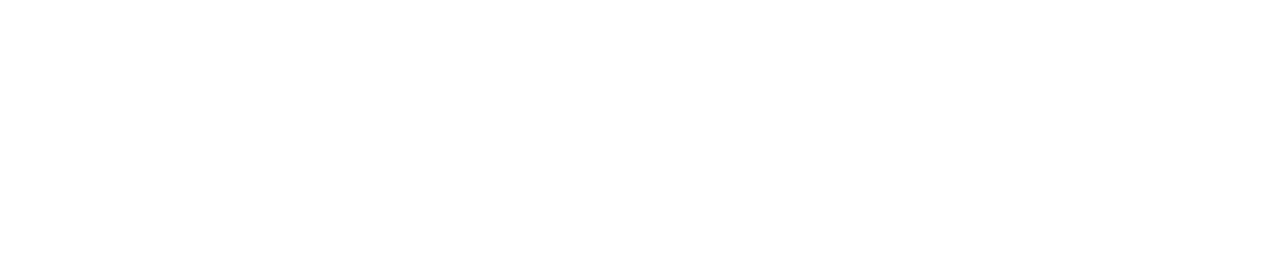
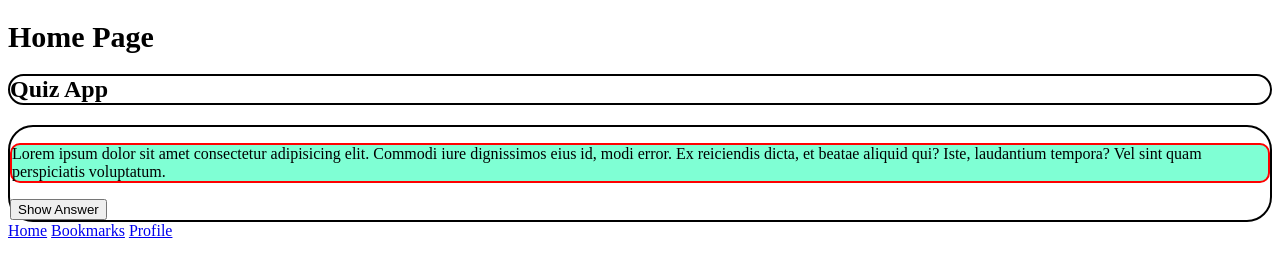
Before and after one commit to blongsfor/bjoern-quiz-app, a plain HTML site: page index.html in a window 1280 px wide. Drawn offline with Linux system fonts and the light colour scheme.

Commit message:
add index and style

```diff
--- a/index.html
+++ b/index.html
@@ -3,8 +3,29 @@
   <head>
     <meta charset="UTF-8" />
     <meta name="viewport" content="width=device-width, initial-scale=1.0" />
-    <title>Document</title>
+    <title>Quiz App</title>
     <link rel="stylesheet" href="style.css" />
   </head>
-  <body></body>
+  <body>
+    <h1>Home Page</h1>
+
+    <h2>Quiz App</h2>
+
+    <section class="question-card">
+      <p class="question">
+        Lorem ipsum dolor sit amet consectetur adipisicing elit. Commodi iure
+        dignissimos eius id, modi error. Ex reiciendis dicta, et beatae aliquid
+        qui? Iste, laudantium tempora? Vel sint quam perspiciatis voluptatum.
+      </p>
+      <button>Show Answer</button>
+    </section>
+
+    <footer>
+      <nav>
+        <a href="#">Home</a>
+        <a href="#">Bookmarks</a>
+        <a href="#">Profile</a>
+      </nav>
+    </footer>
+  </body>
 </html>
--- a/style.css
+++ b/style.css
@@ -0,0 +1,27 @@
+* {
+  box-sizing: border-box;
+}
+
+h1 {
+  font-size: 30px;
+}
+
+h2 {
+  border: 2px solid;
+  border-radius: 25px;
+}
+
+.question-card {
+  border: 2px solid;
+  border-radius: 25px;
+}
+
+.question {
+  border: 2px solid;
+  border-color: red;
+  border-radius: 10px;
+  background-color: aquamarine;
+}
+
+button {
+}
```
